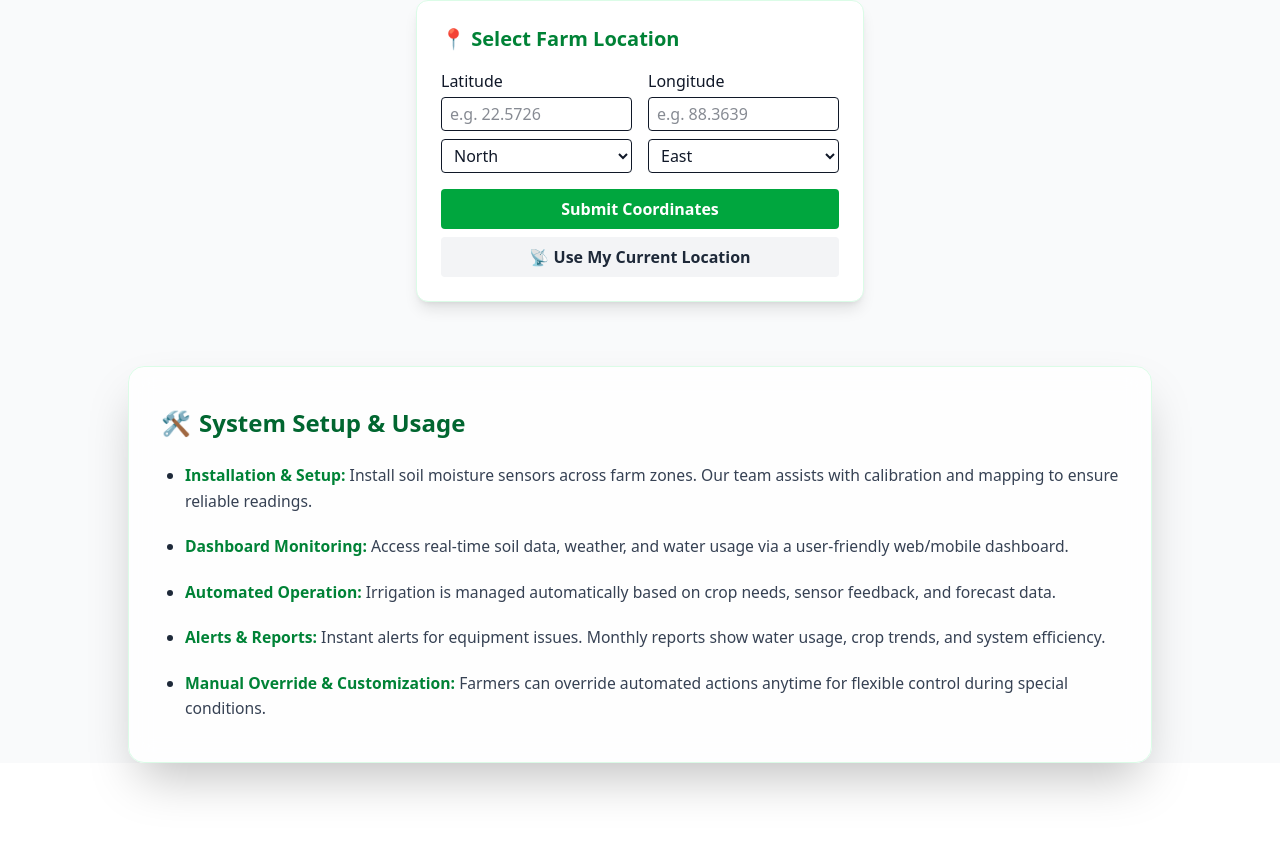
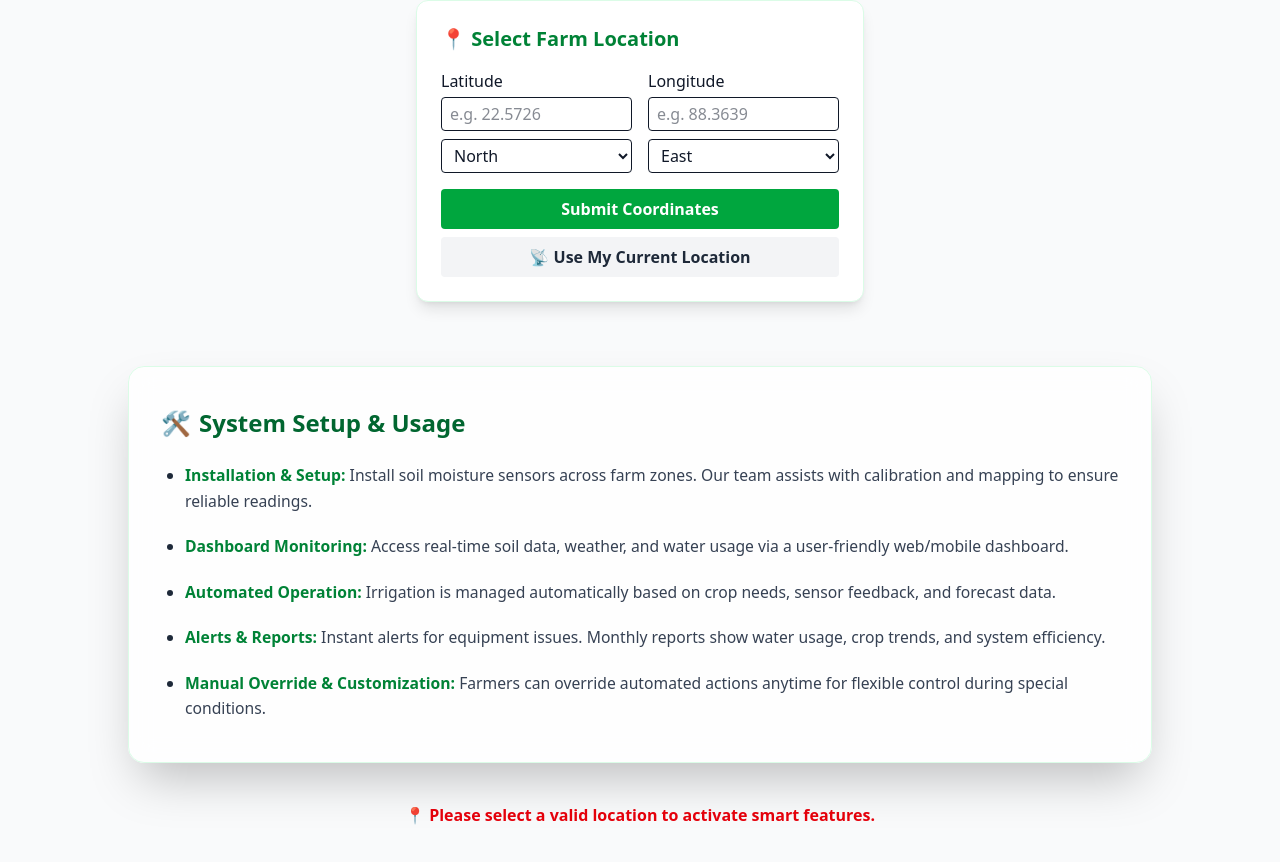
Before and after one commit to masterankit26/Sustainability, a React (Vite) app in the folder frontend/: page / in a window 1280 px wide. Shown: the part 100-962 px from the top of the page. Before the commit the page ends 863 px from the top, so only its background shows below. Built offline with nearby package versions, Linux system fonts and the light colour scheme.

Commit message:
Update App.jsx

```diff
--- a/frontend/src/App.jsx
+++ b/frontend/src/App.jsx
@@ -1,47 +1,51 @@
-import React, { useState } from "react";
-import Navbar from "./components/Navbar";
-import MapPicker from "./components/MapPicker";
-import InsightPanel from "./components/InsightPanel";
-import SimulationTool from "./components/SimulationTool";
-import SensorChart from "./components/SensorChart";
-import EnergyDashboard from "./components/EnergyDashboard";
-import WeatherTimeline from "./components/WeatherTimeline";
-import IrrigationAdvisor from "./components/IrrigationAdvisor";
-import SetupGuide from "./components/SetupGuide";
-import SmartIrrigationOverview from "./components/SmartIrrigationOverview";
+import React, { useState } from 'react';
+import Navbar from './components/Navbar';
+import MapPicker from './components/MapPicker';
+import SimulationTool from './components/SimulationTool';
+import InsightPanel from './components/InsightPanel';
+import SensorChart from './components/SensorChart';
+import WeatherTimeline from './components/WeatherTimeline';
+import EnergyDashboard from './components/EnergyDashboard';
+import IrrigationAdvisor from './components/IrrigationAdvisor';
+// import ThankYou from './components/ThankYou';
+import SetupGuide from './components/SetupGuide';
+import SmartIrrigationOverview from './components/SmartIrrigationOverview';
 
 function App() {
   const [location, setLocation] = useState({ lat: null, lon: null });
 
-  const isValid = (val) => typeof val === "number" && !isNaN(val);
+  const isValid = (val) => typeof val === 'number' && !isNaN(val);
   const isLocationValid = isValid(location.lat) && isValid(location.lon);
 
   return (
     <div className="bg-gray-50 min-h-screen text-gray-900">
-      {/* Top Navigation */}
       <Navbar />
-
-      {/* Pick location */}
       <MapPicker onSubmit={setLocation} />
-
-      {/* Setup instructions */}
       <SetupGuide />
 
-      {/* Show dashboards only when location is valid */}
-      {isLocationValid && (
-        <>
+      {isLocationValid ? (
+        <div className="space-y-6 px-4 py-6">
           <IrrigationAdvisor
-            areaSize={500} // m²
+            areaSize={500}
             environment={location}
             location={location}
           />
           <InsightPanel location={location} />
+
+          <EnergyDashboard location={location}/>
+
           <SimulationTool location={location} />
-          <EnergyDashboard location={location} />
+
           <SensorChart location={location} />
           <WeatherTimeline location={location} />
+
           <SmartIrrigationOverview />
-        </>
+          {/* <ThankYou /> */}
+        </div>
+      ) : (
+        <div className="text-center py-10 text-red-600 font-semibold">
+          📍 Please select a valid location to activate smart features.
+        </div>
       )}
     </div>
   );
```
